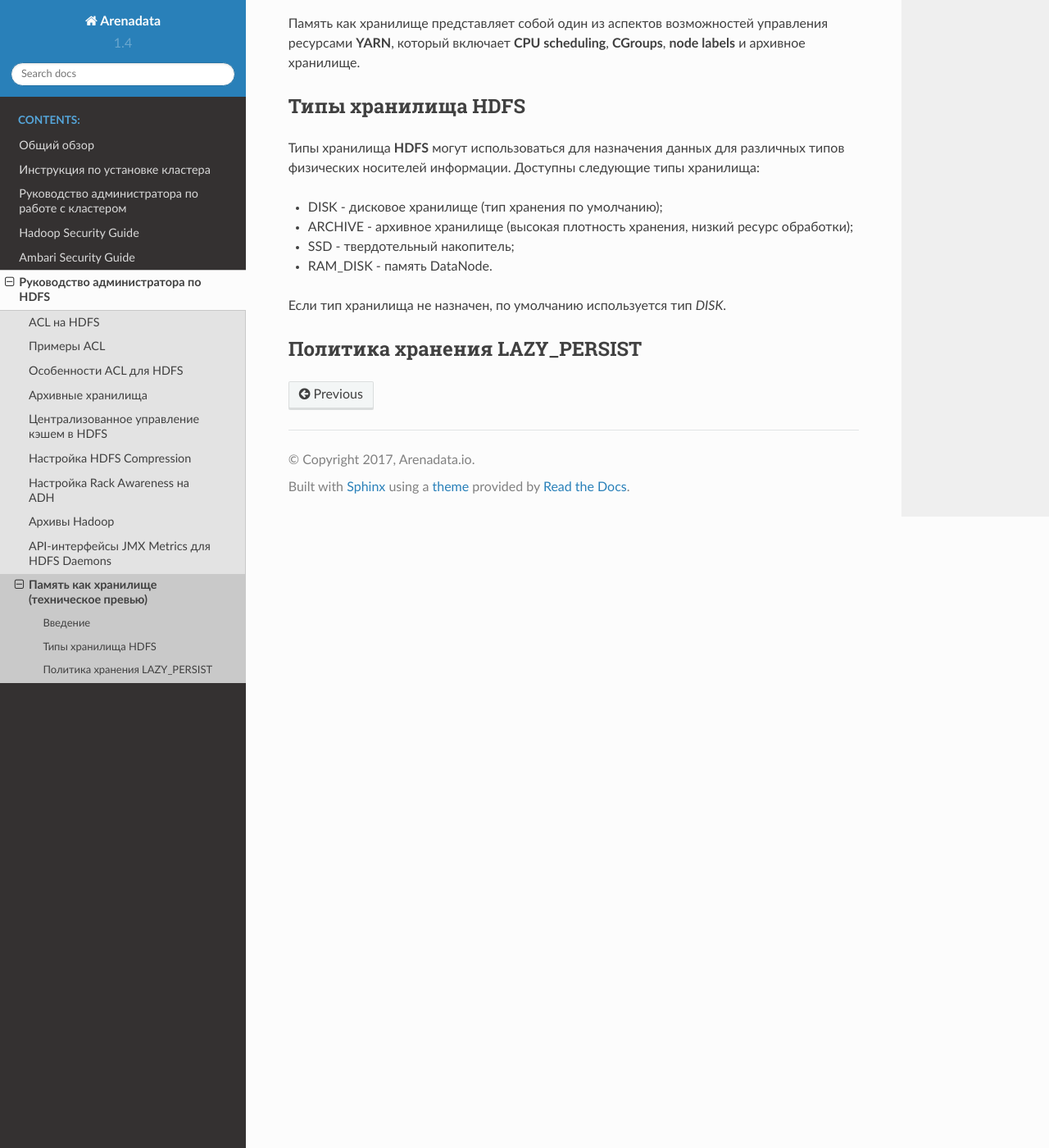
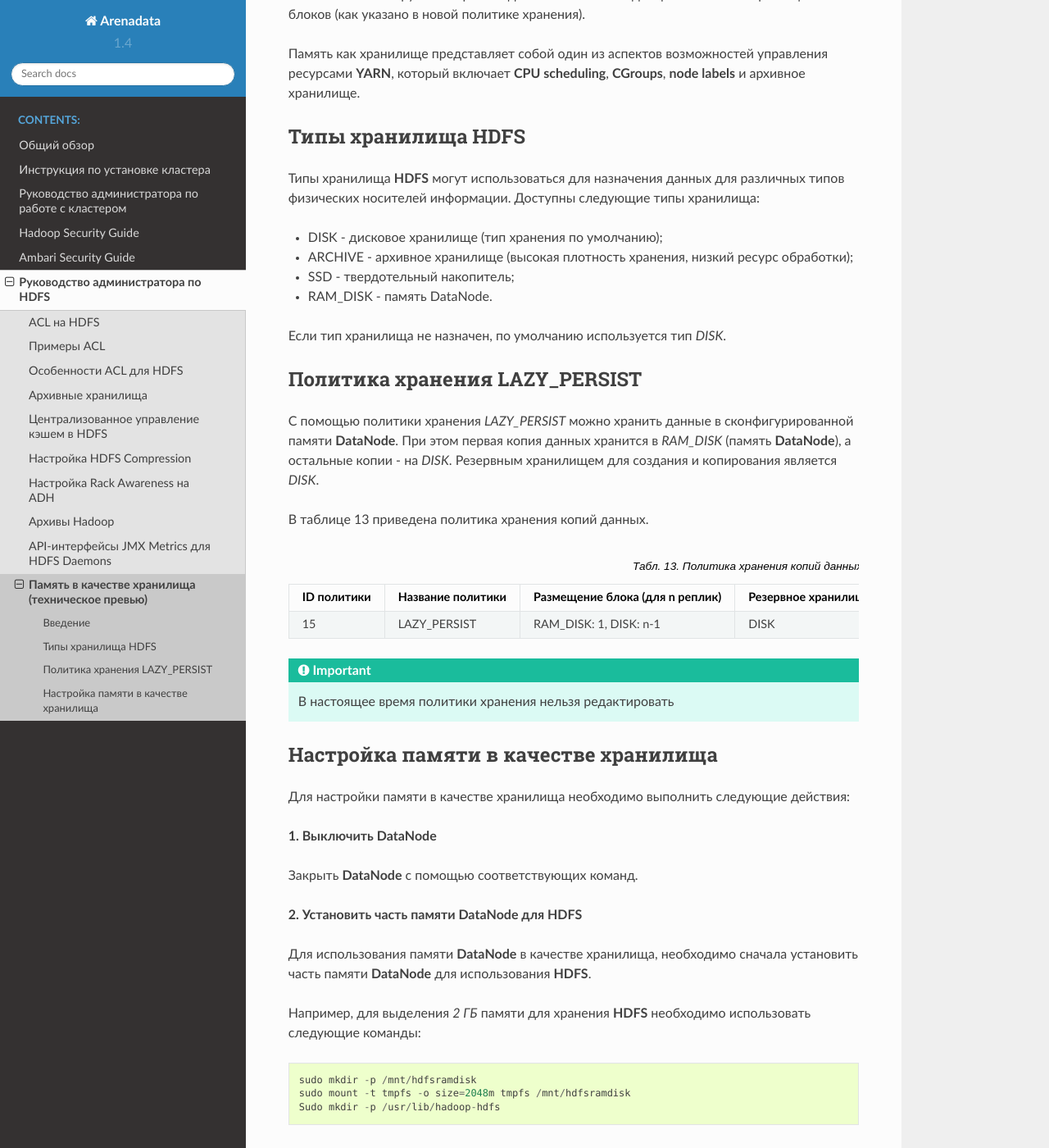
Before and after one commit to arenadata/docs_adps, a Sphinx documentation site: the page built from source/HDFSadmin/Memory.rst, in a window 1280 px wide and 1400 px high, scrolled down 1188 px. Shown: the whole window at 82% size. Built offline with Sphinx 7.4.7 and the Read the Docs theme 2.0.0, drawn with Linux system fonts in a browser that asks for light colours; some of the changed text lies outside the part shown.

Commit message:
Update Memory.rst

```diff
--- a/source/HDFSadmin/Memory.rst
+++ b/source/HDFSadmin/Memory.rst
@@ -1,4 +1,4 @@
-Память как хранилище (техническое превью)
+Память в качестве хранилища (техническое превью)
 -----------------------------------------
 
 В данной главе описывается как использовать память **DataNode** в качестве хранилища в **HDFS**.
@@ -48,3 +48,69 @@
 
 Политика хранения LAZY_PERSIST
 ^^^^^^^^^^^^^^^^^^^^^^^^^^^^^^
+
+C помощью политики хранения *LAZY_PERSIST* можно хранить данные в сконфигурированной памяти **DataNode**. При этом первая копия данных  хранится в *RAM_DISK* (память **DataNode**), а остальные копии - на *DISK*. Резервным хранилищем для создания и копирования является *DISK*.
+
+В таблице 13 приведена политика хранения копий данных.
+
+.. csv-table:: Табл. 13. Политика хранения копий данных
+   :header: "ID политики", "Название политики", "Размещение блока (для n реплик)", "Резервное хранилище для генерации", "Резервное хранилище для копирования"
+   :widths: 10, 15, 15, 15, 15
+
+   "15", "LAZY_PERSIST", "RAM_DISK: 1, DISK: n-1", "DISK", "DISK"
+
+
+.. important:: В настоящее время политики хранения нельзя редактировать
+
+
+
+Настройка памяти в качестве хранилища
+^^^^^^^^^^^^^^^^^^^^^^^^^^^^^^^^^^^^^
+
+Для настройки памяти в качестве хранилища необходимо выполнить следующие действия:
+
+**1. Выключить DataNode**
+
+Закрыть **DataNode** с помощью соответствующих команд.
+
+**2. Установить часть памяти DataNode для HDFS**
+
+Для использования памяти **DataNode** в качестве хранилища, необходимо сначала установить часть памяти **DataNode** для использования **HDFS**.
+
+Например, для выделения *2 ГБ* памяти для хранения **HDFS** необходимо использовать следующие команды:
+::
+
+ sudo mkdir -p /mnt/hdfsramdisk
+ sudo mount -t tmpfs -o size=2048m tmpfs /mnt/hdfsramdisk
+ Sudo mkdir -p /usr/lib/hadoop-hdfs
+
+**3. Назначить тип памяти RAM_DISK и включить режим локального чтения данных**
+
+Чтобы присвоить **DataNodes** тип памяти *RAM_DISK* и включить режим локального чтения данных, необходимо изменить следующие свойства в файле */etc/hadoop/conf/hdfs-site.xml*:
+
++ Свойство *dfs.name.dir* определяет, где в локальной файловой системе DataNode хранит свои блоки. Чтобы указать DataNode в качестве хранилища *RAM_DISK*, необходимо добавить *[RAM_DISK]* в начало пути локальной файловой системы и в свойство *dfs.name.dir*;
+
++ Установить для параметра *dfs.client.read.shortcircuit* значение *true*, чтобы включить режим локального чтения данных;
+
+Например:
+::
+
+  <property>
+    <name>dfs.data.dir</name>
+    <value>file:///grid/3/aa/hdfs/data/,[RAM_DISK]file:///mnt/hdfsramdisk/</value>
+  </property>
+
+  <property>
+    <name>dfs.client.read.shortcircuit</name>
+    <value>true</value>
+  </property>
+
+  <property>
+    <name>dfs.domain.socket.path</name>
+    <value>/var/lib/hadoop-hdfs/dn_socket</value>
+  </property>
+
+  <property>
+    <name>dfs.checksum.type</name>
+    <value>NULL</value>
+  </property>
```
